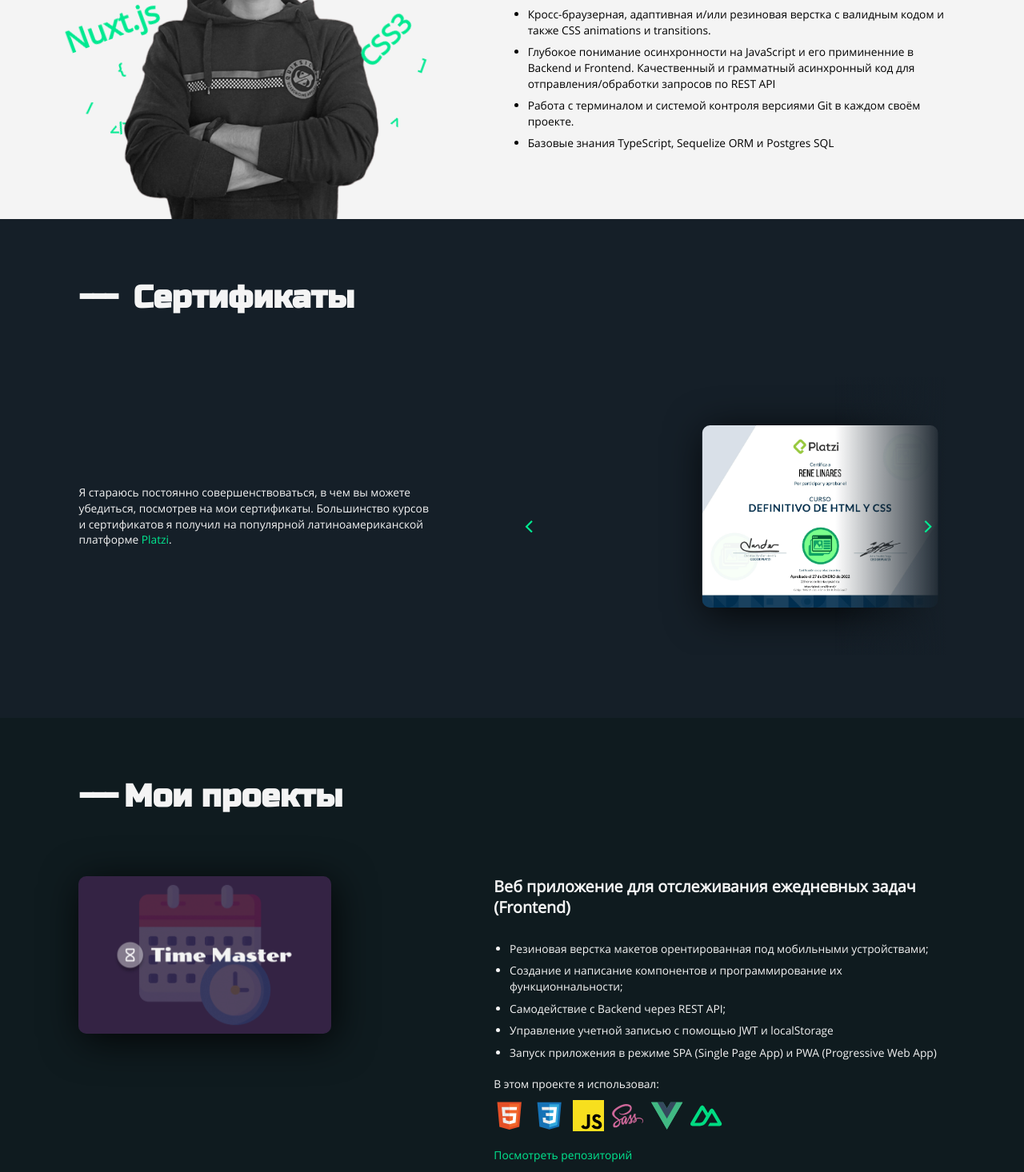
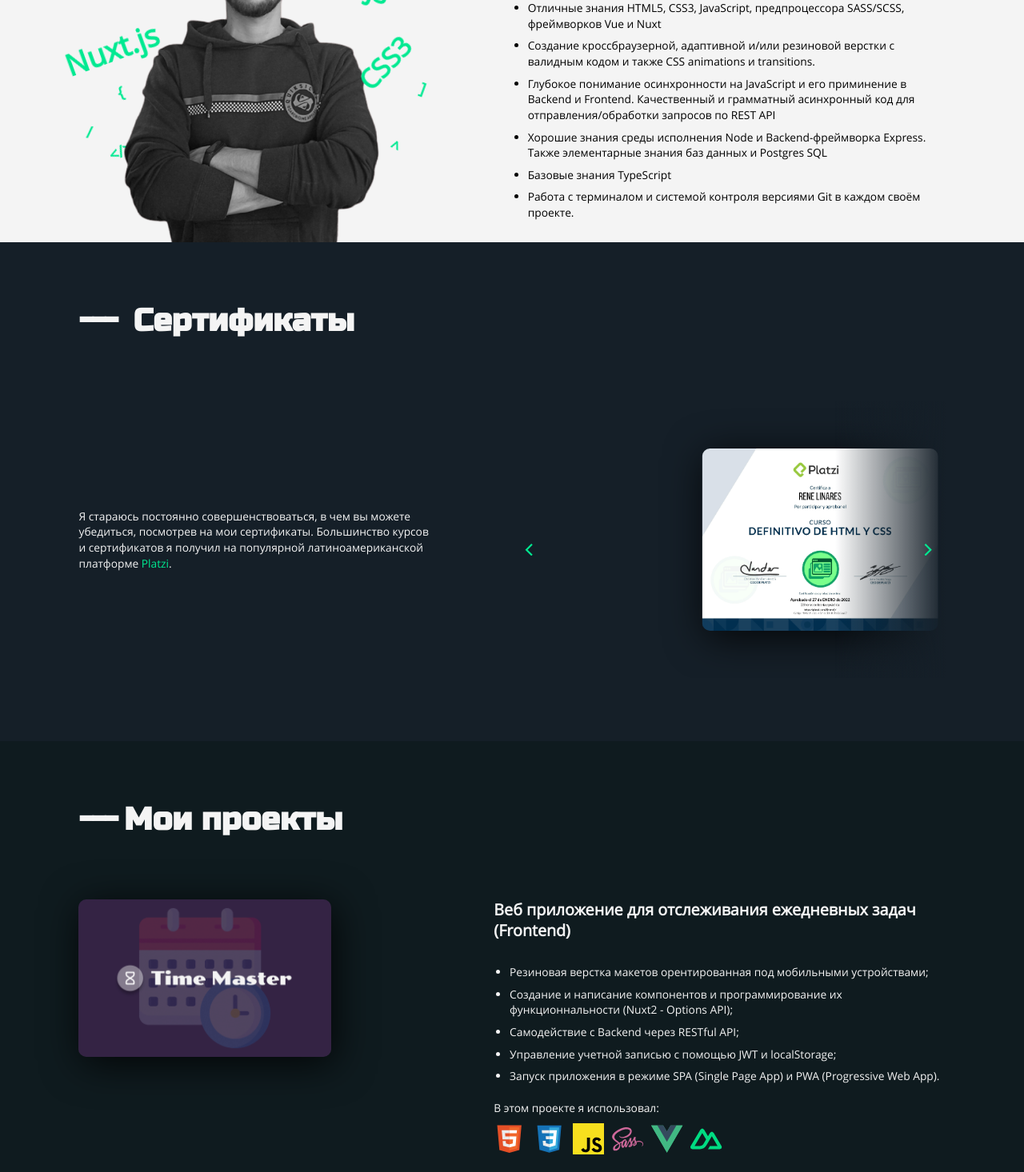
Before and after one commit to renlin-code/portfolio_vue3, a Vue app: page / in a window 1280 px wide. Shown: the part 1040-2506 px from the top of the page at 80% size. Built offline with nearby package versions, Linux system fonts and the light colour scheme.

Commit message:
Content ready

```diff
--- a/src/components/Other/AnimatedImg.vue
+++ b/src/components/Other/AnimatedImg.vue
@@ -44,20 +44,20 @@ const gsapAnimateEl = (selector, scrub, translateY) => {
 
 onMounted(() => {
   gsapAnimateEl(".word1", 2, 70);
-  gsapAnimateEl(".word2", 3, 82);
+  gsapAnimateEl(".word2", 3, 88);
   gsapAnimateEl(".word3", 5, 73);
-  gsapAnimateEl(".word4", 3, 65);
+  gsapAnimateEl(".word4", 3, 62);
   gsapAnimateEl(".word5", 6, 71);
-  gsapAnimateEl(".word6", 4, 68);
+  gsapAnimateEl(".word6", 4, 63);
   gsapAnimateEl(".word7", 3, 73);
   gsapAnimateEl(".word8", 5, 69);
-  gsapAnimateEl(".word9", 2, 75);
+  gsapAnimateEl(".word9", 2, 79);
   gsapAnimateEl(".word10", 6, 68);
   gsapAnimateEl(".word11", 3, 76);
   gsapAnimateEl(".word12", 4, 78);
   gsapAnimateEl(".word13", 2, 60);
   gsapAnimateEl(".word14", 5, 78);
-  gsapAnimateEl(".word15", 6, 79);
+  gsapAnimateEl(".word15", 6, 89);
 });
 </script>
 
--- a/src/components/Sections/AboutMe.vue
+++ b/src/components/Sections/AboutMe.vue
@@ -4,30 +4,37 @@
       <h2 class="about-me__title renlincode-title section-title">Обо мне</h2>
       <div class="about-me__wrapper">
         <AnimatedImg />
-        <!-- <img src="@/assets/images/about-me-img.png" alt="Рене Линарес" /> -->
         <div class="about-me__right">
           <p class="about-me__right-text">
-            Я - Frontend разработчик с Кубы. Уже несколько лет живу в России, поэтому
-            очень хорошо говорю по-русски. Я люблю решать задачи путем написания кода и
-            наслаждаюсь результатом его выполнения. Мне нравится учиться и приобретать
-            новые навыки, поэтому я всегда развиваюсь и стараюсь узнать, как можно
-            больше.<br /><br />
+            Привет! Меня зовут Рене, и я Frontend разработчик с опытом работы 2 года.<br />Я профессионально владею HTML, CSS, JavaScript, и фреймворки Vue, Nuxt. Имею опыт
+            работы с Backend технологиями Node и Express. Я также
+            знаком с различными инструментами разработки, такими как Git, Webpack, Vite, Gulp и
+            другими. Я готов к новым проектам и постоянному развитию своих навыков. Буду
+            рад помочь вашей компании в создании качественных и современных веб-сайтов и
+            приложений.<br /><br />
             Навыки которыми я владею:
           </p>
           <ul class="about-me__right-list">
-            <li>Отличные знания HTML5, CSS3, JavaScript, предпроцессора SASS/SCSS, фреймворков Vue.js/Nuxt и Node/Express.js</li>
             <li>
-              Кросс-браузерная, адаптивная и/или резиновая верстка с валидным кодом и
+              Отличные знания HTML5, CSS3, JavaScript, предпроцессора SASS/SCSS,
+              фреймворков Vue и Nuxt
+            </li>
+            <li>
+              Создание кроссбраузерной, адаптивной и/или резиновой верстки с валидным кодом и
               также CSS animations и transitions.
             </li>
             <li>
-              Глубокое понимание осинхронности на JavaScript и его приминенние в Backend и Frontend. Качественный и грамматный асинхронный код для отправления/обработки запросов по REST API
+              Глубокое понимание осинхронности на JavaScript и его приминение в Backend и
+              Frontend. Качественный и грамматный асинхронный код для
+              отправления/обработки запросов по REST API
             </li>
             <li>
-              Работа с терминалом и системой контроля версиями Git в каждом
-              своём проекте.
+              Хорошие знания среды исполнения Node и Backend-фреймворка Express. Также элементарные знания баз данных и Postgres SQL
             </li>
-            <li>Базовые знания TypeScript, Sequelize ORM и Postgres SQL</li>
+            <li>Базовые знания TypeScript</li>
+            <li>
+              Работа с терминалом и системой контроля версиями Git в каждом своём проекте.
+            </li>
           </ul>
         </div>
       </div>
@@ -36,9 +43,7 @@
 </template>
 
 <script setup>
-import AnimatedImg from '../Other/AnimatedImg.vue';
-
-
+import AnimatedImg from "../Other/AnimatedImg.vue";
 </script>
 
 <style scoped lang="scss">
@@ -54,9 +59,11 @@ import AnimatedImg from '../Other/AnimatedImg.vue';
     display: grid;
     grid-template-columns: 450rem 1fr;
     column-gap: 100rem;
+    align-items: flex-end;
     @media only screen and (max-width: 650px) {
       display: flex;
       flex-direction: column-reverse;
+      align-items: center;
       gap: 0;
     }
     img {
--- a/src/components/Sections/MyWorks.vue
+++ b/src/components/Sections/MyWorks.vue
@@ -26,7 +26,10 @@
             </h6>
             <ul class="works__work-info-list">
               <li v-for="detail in work.details">
-                {{ detail }}
+                {{ detail
+                }}{{
+                  work.details.indexOf(detail) !== work.details.length - 1 ? ";" : "."
+                }}
               </li>
             </ul>
             <div class="works__work-info-tech">
@@ -57,9 +60,9 @@ const works = reactive([
     id: "0",
     title: "Веб приложение для отслеживания ежедневных задач (Frontend)",
     details: [
-      "Резиновая верстка макетов орентированная под мобильными устройствами;",
-      "Создание и написание компонентов и программирование их функционнальности;",
-      "Самодействие с Backend через REST API;",
+      "Резиновая верстка макетов орентированная под мобильными устройствами",
+      "Создание и написание компонентов и программирование их функционнальности (Nuxt2 - Options API)",
+      "Самодействие с Backend через RESTful API",
       "Управление учетной записью c помощью JWT и localStorage",
       "Запуск приложения в режиме SPA (Single Page App) и PWA (Progressive Web App)",
     ],
@@ -72,11 +75,11 @@ const works = reactive([
     id: "2",
     title: "Веб приложение для отслеживания ежедневных задач (Backend)",
     details: [
-      "Резиновая верстка макетов орентированная под мобильными устройствами;",
-      "Создание и написание компонентов и программирование их функционнальности;",
-      "Использование sessionStorage и localStorage для имитации Backend;",
-      "Билдинг как PWA;",
-      "(Приложение еще в разработке)",
+      "Создание и настроика базы данных на Postgres SQL",
+      "CRUD-сервис для управления данными в базе",
+      "Middlewares для филтрация запросов с клиентской стороны и также для аутентификации и авторизации c помощью JWT",
+      "Написание эндпоинтов для RESTful API",
+      "Подключение к SMTP-серверу для отправленя пользователю емайлов для подверждения почты и восстановления пароля",
     ],
     deploy_address: "https://time-master.netlify.app/",
     repo_address: "https://github.com/renlin-code/time-master_backend",
@@ -87,10 +90,10 @@ const works = reactive([
     id: "3",
     title: "Веб приложение - аналог настольной игры “Spyfall”",
     details: [
-      "Верстка макетов орентированная под мобильными устройствами;",
-      "Создание и написание компонентов и программирование их функционнальности;",
-      "Использование sessionStorage и localStorage для имитации Backend;",
-      "Использование Vue-router для навигации.",
+      "Резиновая верстка макетов орентированная под мобильными устройствами",
+      "Создание и написание компонентов и программирование их функционнальности (Vue2 - Options API)",
+      "Использование sessionStorage и localStorage для постоянства данных так как приложение работает без Backend",
+      "Vue-router для навигации",
     ],
     deploy_address: "https://spyfall-game.netlify.app/#",
     repo_address: "https://github.com/renlin-code/spyfall_2.0",
@@ -101,9 +104,9 @@ const works = reactive([
     id: "4",
     title: "Мое собственное портфолио",
     details: [
-      "Резиновая верстка макетов;",
-      "Запросы на локальный JSON файл;",
-      "Написание функционала на ванильный JS для рендеринга блоков и модального окна на странице с данными полученными после запроса.",
+      "Резиновая верстка макетов",
+      "Создание и написание компонентов и программирование их функционнальности (Vue3 - Composition API)",
+      "Статичная страница без Backend",
     ],
     deploy_address: "https://renlin-code.online/",
     repo_address: "https://github.com/renlin-code/portfolio",
--- a/src/components/Sections/ProyectsWithMe.vue
+++ b/src/components/Sections/ProyectsWithMe.vue
@@ -27,7 +27,14 @@
             </h6>
             <p class="proyects__proyect-info-list-title">Что делал я по проекту:</p>
             <ul class="proyects__proyect-info-list">
-              <li v-for="detail in proyect.details">{{ detail }}</li>
+              <li v-for="detail in proyect.details">
+                {{ detail
+                }}{{
+                  proyect.details.indexOf(detail) !== proyect.details.length - 1
+                    ? ";"
+                    : "."
+                }}
+              </li>
             </ul>
             <div class="proyects__proyect-info-tech">
               <p class="proyects__proyect-info-tech-text">Стек проекта:</p>
@@ -51,13 +58,14 @@ const proyects = reactive([
     id: "0",
     title: "Сайт интернет-провайдера с личным кабинетом",
     details: [
-      "Резиновая верстка макетов;",
-      "Создание и написание Nuxt компонентов и программирование их функционнальности и анимаций;",
-      "Взаимодействие с Backend через API;",
-      "Создание прелоудера и его анимаций;",
+      "Резиновая верстка всех страниц по макету",
+      "Создание переключателя между темной и светлой темами",
+      "Написание и программирование всего Frontend на Nuxt2 (Options API)",
+      "Взаимодействие с Backend через REST API",
+      "Управление учетной записью c помощью JWT и localStorage",
       "(Еще в разработке)",
     ],
-    deploy_address: "",
+    deploy_address: "https://m2.choosedesign.ru",
     img_url: "/src/assets/images/proyects/m2.jpg",
     stack: ["HTML", "CSS", "JavaScript", "SASS", "Vue", "Nuxt", "PHP", "Wordpress"],
   },
@@ -65,13 +73,13 @@ const proyects = reactive([
     id: "1",
     title: "Сайт логистической компании с личным кабинетом",
     details: [
-      "Резиновая верстка макетов;",
-      "Создание и написание Nuxt компонентов и программирование их функционнальности и анимаций;",
-      "Взаимодействие с Backend через API;",
-      "Создание прелоудера и его анимаций;",
+      "Резиновая верстка всех страниц по макету",
+      "Написание и программирование Frontend на Nuxt2 (Options API)",
+      "Взаимодействие с Backend через API",
+      "Создание прелоудера и его анимаций",
       "(Еще в разработке)",
     ],
-    deploy_address: "https://logist.llc.ru/",
+    deploy_address: "https://logist.llc.ru",
     img_url: "/src/assets/images/proyects/logist.jpg",
     stack: ["HTML", "CSS", "JavaScript", "SASS", "Vue", "Nuxt", "PHP", "Wordpress"],
   },
@@ -79,25 +87,33 @@ const proyects = reactive([
     id: "2",
     title: "Сайт агентства недвижимости с каталогом объектов",
     details: [
-      "Резиновая верстка макетов новых страниц;",
-      "Создание и написание Nuxt компонентов и программирование их функционнальности и анимаций для новых страниц;",
-      "Взаимодействие с Backend через API;",
-      "Правки по сайту.",
+      "Поддержка Frontend проекта и написание новых компонентов на Nuxt2 (Options API)",
+      "Взаимодействие с Backend через REST API",
+      "Правки по сайту",
     ],
-    deploy_address: "https://akit.ru/",
+    deploy_address: "https://mirkv.ru",
     img_url: "/src/assets/images/proyects/mir-kv.jpg",
-    stack: ["HTML", "CSS", "JavaScript", "SASS", "Vue", "Nuxt", "PHP", "Wordpress", "Prisma ORM"],
+    stack: [
+      "HTML",
+      "CSS",
+      "JavaScript",
+      "SASS",
+      "Vue",
+      "Nuxt",
+      "PHP",
+      "Wordpress",
+      "Prisma ORM",
+    ],
   },
   {
     id: "3",
     title: "Корпоративный сайт компании SKYTECHNIC",
     details: [
-      "Резиновая верстка макетов;",
-      "Создание и написание Nuxt компонентов и программирование их функционнальности и анимаций;",
-      "Взаимодействие с Backend через API;",
+      "Написание и программирование всего Frontend на Nuxt2 (Options API)",
+      "Взаимодействие с Backend через REST API",
       "Создание прелоудера и его анимаций.",
     ],
-    deploy_address: "https://skytechnic.aero/",
+    deploy_address: "https://skytechnic.aero",
     img_url: "/src/assets/images/proyects/skytechnic.jpg",
     stack: ["HTML", "CSS", "JavaScript", "SASS", "Vue", "Nuxt", "PHP", "Wordpress"],
   },
@@ -105,28 +121,35 @@ const proyects = reactive([
     id: "4",
     title: "Корпоративный сайт с аналитикой рынка E-commerce России",
     details: [
-      "Резиновая верстка макетов новых страниц;",
-      "Создание и написание Nuxt компонентов и программирование их функционнальности и анимаций для новых страниц;",
-      "Взаимодействие с Backend через API;",
-      "Правки по сайту.",
+      "Поддержка Frontend проекта и написание новых компонентов на Nuxt2 (Options API)",
+      "Взаимодействие с Backend через REST API",
+      "Правки по сайту",
     ],
-    deploy_address: "https://akit.ru/",
+    deploy_address: "https://akit.ru",
     img_url: "/src/assets/images/proyects/akit.jpg",
     stack: ["HTML", "CSS", "JavaScript", "SASS", "Vue", "Nuxt", "PHP", "Wordpress"],
   },
   {
     id: "5",
     title: "Интернет-магазин светильников и люстр оптом",
-    details: ["Резиновая верстка макетов новых страниц;", "(Еще в разработке)"],
-    deploy_address: "https://test.choosedesign.ru/nasledie/index.html",
+    details: [
+      "Резиновая верстка всех страниц по макету",
+      "Написание некоторых функционалов на нативном JS",
+      "(Еще в разработке)"
+    ],
+    deploy_address: "https://nelprow3.fvds.ru",
     img_url: "/src/assets/images/proyects/sonex.jpg",
     stack: ["HTML", "CSS", "JavaScript", "PHP", "1C Bitrix"],
   },
   {
     id: "6",
     title: "Nasledie – портал для создания “Капсулы жизни”",
-    details: ["Резиновая верстка макетов новых страниц;", "(Еще в разработке)"],
-    deploy_address: "https://isonex.ru/",
+    details: [
+      "Резиновая верстка некоторых страниц по макету",
+      "Написание некоторых функционалов на нативном JS",
+      "(Еще в разработке)"
+    ],
+    deploy_address: "https://nasledie.digital",
     img_url: "/src/assets/images/proyects/nasledie.jpg",
     stack: ["HTML", "CSS", "JavaScript", "SASS", "Vue", "Nuxt", "PHP", "Wordpress"],
   },
@@ -134,9 +157,9 @@ const proyects = reactive([
     id: "7",
     title: "Cайт на Тильде с интеграцией с другими сервисами",
     details: [
-      "Кастомизация некоторых блоков с помощью CSS;",
-      "Интеграция с Unisender и Bitrix24;",
-      "Написание дополнительного Javascript кода.",
+      "Кастомизация некоторых блоков с помощью CSS",
+      "Интеграция с Unisender и Bitrix24",
+      "Написание дополнительного кода на нативном JS для кастомных функционалов",
     ],
     deploy_address: "https://omnicdek.ru/",
     img_url: "/src/assets/images/proyects/omnicdek.jpg",
@@ -155,6 +178,7 @@ const startFlickity = () => {
     prevNextButtons: false,
     selectedAttraction: 0.05,
     friction: 1,
+    adaptiveHeight: true,
   };
   if (clientWidth.value > 650) {
     flkty.value = new Flickity(".proyects__wrapper", options);
@@ -269,7 +293,7 @@ onMounted(() => {
       cursor: default !important;
     }
     &-page-dots {
-      bottom: -50rem;
+      bottom: -76rem;
       .dot {
         width: 8rem;
         height: 8rem;
```
